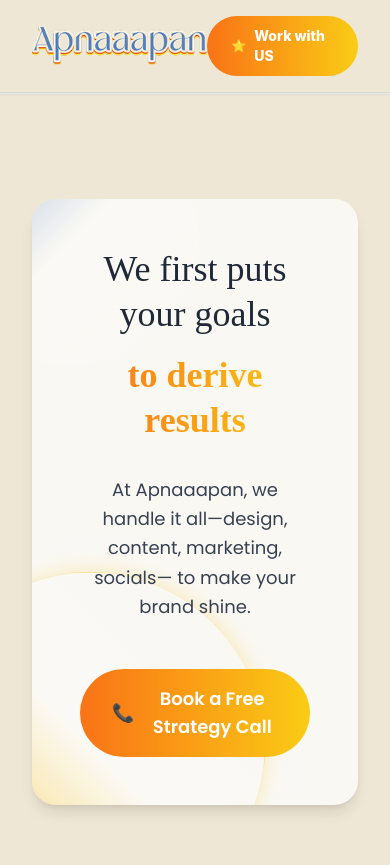
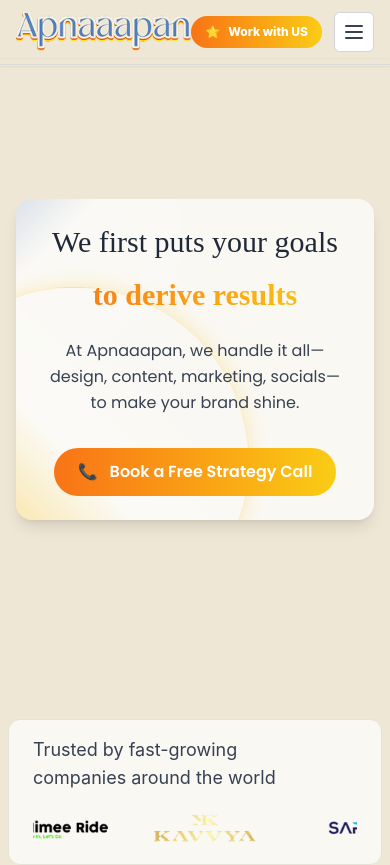
Before and after one commit to Vijayy-ai/Apnaaapan, a React (Create React App) app: page / in a window 390 px wide. Shown: the top 865 px of the page. Built offline with nearby package versions, Linux system fonts and the light colour scheme.

Commit message:
header improved for mobile view

```diff
--- a/src/App.js
+++ b/src/App.js
@@ -82,7 +82,7 @@ function App() {
   return (
     <div className="min-h-screen bg-[#EFE7D5]">
       <Header />
-      <div className="pt-20">
+      <div className="pt-16 md:pt-20">
         {renderPage()}
         <Footer />
       </div>
--- a/src/components/Header.js
+++ b/src/components/Header.js
@@ -4,6 +4,8 @@ const Header = () => {
   // Get current path to determine active page
   const currentPath = typeof window !== 'undefined' ? window.location.pathname : '/';
   const [openMenu, setOpenMenu] = useState(null); // 'ourStory' | 'work' | null
+  const [isMobileMenuOpen, setIsMobileMenuOpen] = useState(false);
+  const [mobileSubmenuOpen, setMobileSubmenuOpen] = useState(null); // 'ourStory' | 'work' | null
   const closeTimeoutRef = useRef(null);
 
   const [showHeader, setShowHeader] = useState(true);
@@ -60,7 +62,7 @@ const Header = () => {
 
   return (
     <header className={`bg-[#EFE7D5] border-b border-gray-200 shadow-sm fixed top-0 left-0 right-0 z-50 transition-transform duration-200 ${showHeader ? 'translate-y-0' : '-translate-y-full'}`}>
-      <nav className="max-w-7xl mx-auto flex items-center justify-between px-8 py-4">
+      <nav className="max-w-7xl mx-auto flex items-center justify-between px-4 md:px-8 py-3 md:py-4">
         {/* Logo - Clickable */}
         <div className="flex items-center cursor-pointer" onClick={handleLogoClick}>
           <img
@@ -175,20 +177,88 @@ const Header = () => {
           </a>
         </div>
 
-        {/* CTA Button - Right */}
-        <div className="flex items-center">
+        {/* CTA Button + Mobile Menu Button - Right */}
+        <div className="flex items-center gap-3">
           <a
             href="/work-with-us"
-            className="bg-gradient-to-r from-orange-500 to-yellow-400 text-white px-6 py-2.5 rounded-full font-nexa-bold text-sm flex items-center space-x-2 hover:shadow-lg transition-all duration-200 hover:scale-105 transition-all duration-200"
+            className="bg-gradient-to-r from-orange-500 to-yellow-400 text-white px-3.5 py-2 md:px-6 md:py-2.5 rounded-full font-nexa-bold text-xs md:text-sm flex items-center gap-2 hover:shadow-lg transition-all duration-200 hover:scale-105 whitespace-nowrap"
           >
             <span className="text-white text-xs">⭐</span>
             <span>Work with US</span>
           </a>
+          <button
+            type="button"
+            aria-label="Toggle menu"
+            aria-expanded={isMobileMenuOpen}
+            className="md:hidden inline-flex items-center justify-center w-10 h-10 rounded-md border border-gray-300 bg-white text-gray-700 focus:outline-none focus:ring-2 focus:ring-orange-400"
+            onClick={() => {
+              setIsMobileMenuOpen((prev) => !prev);
+              setMobileSubmenuOpen(null);
+            }}
+          >
+            <svg
+              xmlns="http://www.w3.org/2000/svg"
+              viewBox="0 0 24 24"
+              fill="none"
+              stroke="currentColor"
+              className={`w-6 h-6 transition-transform ${isMobileMenuOpen ? 'rotate-90' : 'rotate-0'}`}
+            >
+              <path strokeLinecap="round" strokeLinejoin="round" strokeWidth="2" d="M4 6h16M4 12h16M4 18h16" />
+            </svg>
+          </button>
         </div>
       </nav>
 
       {/* Horizontal separator line */}
       <div className="w-full h-px bg-[#D9D9D9]"></div>
+
+      {/* Mobile Drawer */}
+      <div
+        className={`md:hidden fixed top-[57px] left-0 right-0 bg-[#EFE7D5] border-b border-gray-200 shadow-sm transition-max-height duration-300 overflow-hidden ${isMobileMenuOpen ? 'max-h-[80vh]' : 'max-h-0'}`}
+      >
+        <div className="px-4 py-3 space-y-1">
+          {/* Our Story group (accordion) */}
+          <button
+            className="w-full flex items-center justify-between py-3 text-[#3B3B3B] font-dm-sans-medium"
+            onClick={() => setMobileSubmenuOpen((k) => (k === 'ourStory' ? null : 'ourStory'))}
+          >
+            <span className="inline-flex items-center gap-2">
+              <span>Our Story</span>
+            </span>
+            <svg xmlns="http://www.w3.org/2000/svg" viewBox="0 0 20 20" fill="currentColor" className={`w-5 h-5 transition-transform ${mobileSubmenuOpen === 'ourStory' ? 'rotate-180' : ''}`}>
+              <path fillRule="evenodd" d="M5.23 7.21a.75.75 0 011.06.02L10 10.94l3.71-3.71a.75.75 0 111.06 1.06l-4.24 4.24a.75.75 0 01-1.06 0L5.21 8.29a.75.75 0 01.02-1.08z" clipRule="evenodd" />
+            </svg>
+          </button>
+          {mobileSubmenuOpen === 'ourStory' && (
+            <div className="pl-4 pb-2 space-y-1">
+              <a href="/partner-with-us" className="block py-2 text-sm text-[#3B3B3B]">Partner With Us</a>
+              <a href="/about-us" className="block py-2 text-sm text-[#3B3B3B]">About Us</a>
+            </div>
+          )}
+
+          {/* Work group (accordion) */}
+          <button
+            className="w-full flex items-center justify-between py-3 text-[#3B3B3B] font-dm-sans-medium"
+            onClick={() => setMobileSubmenuOpen((k) => (k === 'work' ? null : 'work'))}
+          >
+            <span className="inline-flex items-center gap-2">
+              <span>Work</span>
+            </span>
+            <svg xmlns="http://www.w3.org/2000/svg" viewBox="0 0 20 20" fill="currentColor" className={`w-5 h-5 transition-transform ${mobileSubmenuOpen === 'work' ? 'rotate-180' : ''}`}>
+              <path fillRule="evenodd" d="M5.23 7.21a.75.75 0 011.06.02L10 10.94l3.71-3.71a.75.75 0 111.06 1.06l-4.24 4.24a.75.75 0 01-1.06 0L5.21 8.29a.75.75 0 01.02-1.08z" clipRule="evenodd" />
+            </svg>
+          </button>
+          {mobileSubmenuOpen === 'work' && (
+            <div className="pl-4 pb-2 space-y-1">
+              <a href="/blog" className="block py-2 text-sm text-[#3B3B3B]">Blog</a>
+              <a href="/services" className="block py-2 text-sm text-[#3B3B3B]">Services</a>
+            </div>
+          )}
+
+          <a href="/contact" className="block py-3 text-[#3B3B3B] font-dm-sans-medium">Contact Us</a>
+          <a href="/with-apnaaapan" className="block py-3 text-[#3B3B3B] font-dm-sans-medium">With.Apnaaapan</a>
+        </div>
+      </div>
     </header>
   );
 };
--- a/src/components/HeroSection.js
+++ b/src/components/HeroSection.js
@@ -2,11 +2,11 @@ import React from 'react';
 
 const HeroSection = () => {
   return (
-    <section className="relative min-h-screen flex items-center justify-center bg-[#EFE7D5] px-8 py-16">
+    <section className="relative min-h-[70vh] md:min-h-screen flex items-center justify-center bg-[#EFE7D5] px-4 md:px-8 py-12 md:py-16">
       {/* Main Hero Card Container */}
       <div className="relative max-w-6xl mx-auto w-full">
         {/* Hero Card with rounded corners and cream background */}
-        <div className="relative bg-[#faf8f3] rounded-3xl p-12 md:p-16 shadow-lg overflow-hidden">
+        <div className="relative bg-[#faf8f3] rounded-2xl md:rounded-3xl p-6 sm:p-10 md:p-16 shadow-lg overflow-hidden">
 
           {/* Top-left Blue Gradient Semi-half Circle with Extended Gradient */}
           <div className="absolute top-0 left-0 w-[250px] h-[250px] bg-gradient-to-br from-[#5C84BF]/60 via-[#5C84BF]/40 via-white/20 to-transparent rounded-full -translate-x-1/3 -translate-y-1/3"></div>
@@ -20,7 +20,7 @@ const HeroSection = () => {
           {/* Content Container - Centered */}
           <div className="relative z-10 text-center">
             {/* Main Headline - Centered with Spacing */}
-            <h1 className="text-4xl md:text-6xl lg:text-7xl font-serif leading-tight">
+            <h1 className="text-3xl sm:text-4xl md:text-6xl lg:text-7xl font-serif leading-tight">
               <span className="text-gray-800 block mb-4">We first puts your goals</span>
               <span className="bg-gradient-to-r from-orange-500 to-yellow-400 bg-clip-text text-transparent font-bold block">
                 to derive results
@@ -28,13 +28,13 @@ const HeroSection = () => {
             </h1>
 
             {/* Descriptive Text - Centered */}
-            <p className="text-lg md:text-xl text-gray-700 mt-8 mb-12 leading-relaxed font-sans max-w-3xl mx-auto">
+            <p className="text-base sm:text-lg md:text-xl text-gray-700 mt-6 md:mt-8 mb-8 md:mb-12 leading-relaxed font-sans max-w-3xl mx-auto">
               At Apnaaapan, we handle it all—design, content, marketing, socials— to make your brand shine.
             </p>
 
             {/* CTA Button - Centered */}
-            <button className="bg-gradient-to-r from-orange-500 to-yellow-400 text-white px-8 py-4 rounded-full font-semibold text-lg hover:shadow-xl transition-all duration-300 hover:scale-105 flex items-center space-x-3 mx-auto">
-              <span className="text-white text-lg">📞</span>
+            <button className="bg-gradient-to-r from-orange-500 to-yellow-400 text-white px-6 sm:px-8 py-3 sm:py-4 rounded-full font-semibold text-base sm:text-lg hover:shadow-xl transition-all duration-300 hover:scale-105 flex items-center space-x-3 mx-auto">
+              <span className="text-white text-base sm:text-lg">📞</span>
               <span>Book a Free Strategy Call</span>
             </button>
           </div>
```
